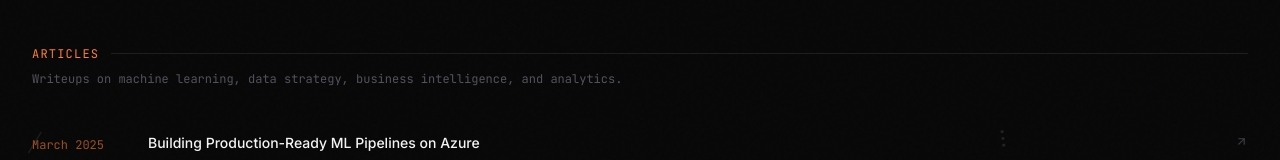
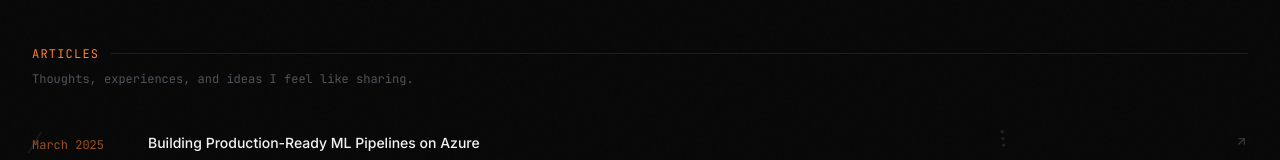
Before and after one commit to Ajayvarmaramineni/ajayramineni-v2, a Next.js app: page /blog in a window 1280 px wide. Shown: the part 295-455 px from the top of the page. Built offline with nearby package versions, Linux system fonts and the light colour scheme; a web font is replaced by a local one.

Commit message:
Update blog description text

```diff
--- a/app/blog/BlogClient.tsx
+++ b/app/blog/BlogClient.tsx
@@ -74,7 +74,7 @@ export default function BlogClient() {
             <div className="flex-1 h-px bg-[#1e1e1e]" />
           </div>
           <p className="text-[#52525b] text-xs font-mono mb-6 leading-relaxed">
-            Writeups on machine learning, data strategy, business intelligence, and analytics.
+            Thoughts, experiences, and ideas I feel like sharing.
           </p>
           <div>
             {articles.map((post, i) => (
```
